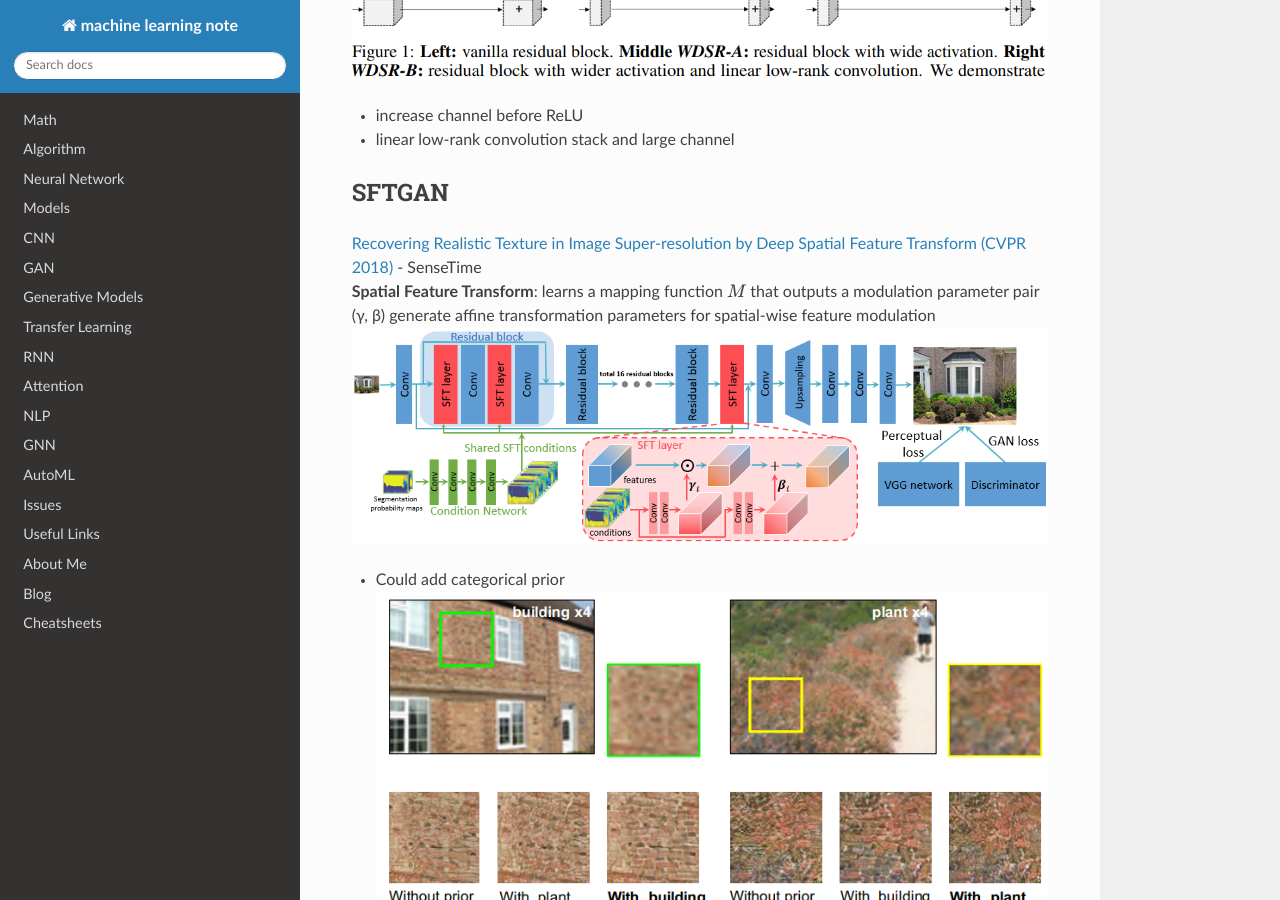
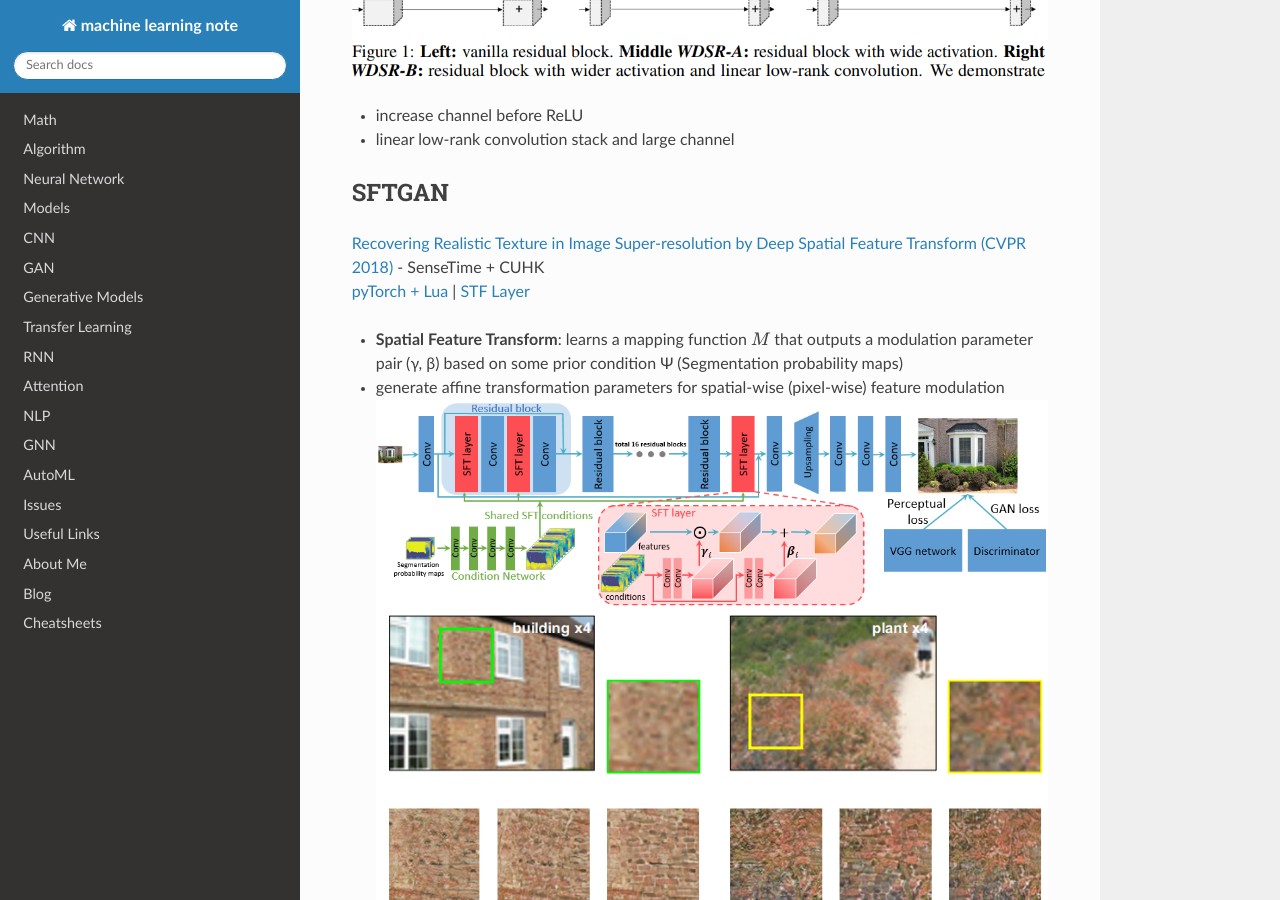
Before and after one commit to vlee-harmonicinc/machine-learning-note, a Sphinx documentation site: the page built from source/CNN/img2img/super-resolution.md, in a window 1280 px wide and 900 px high, scrolled down 1678 px. Built offline with Sphinx 7.4.7 and the Read the Docs theme 2.0.0, drawn with Linux system fonts in a browser that asks for light colours; comment, search, counter and statistics services are not loaded.

Commit message:
Update super-resolution.md

```diff
--- a/source/CNN/img2img/super-resolution.md
+++ b/source/CNN/img2img/super-resolution.md
@@ -38,11 +38,11 @@ multiscale architecture that reconstructs various scales of high-resolution imag
 * linear low-rank convolution stack and large channel
 
 ## SFTGAN
-[Recovering Realistic Texture in Image Super-resolution by Deep Spatial Feature Transform (CVPR 2018)](https://openaccess.thecvf.com/content_cvpr_2018/papers/Wang_Recovering_Realistic_Texture_CVPR_2018_paper.pdf) - SenseTime
-**Spatial Feature Transform**: learns a mapping function `$M$` that outputs a modulation parameter pair (γ, β)
-generate affine transformation parameters for spatial-wise feature modulation
+[Recovering Realistic Texture in Image Super-resolution by Deep Spatial Feature Transform (CVPR 2018)](https://openaccess.thecvf.com/content_cvpr_2018/papers/Wang_Recovering_Realistic_Texture_CVPR_2018_paper.pdf) - SenseTime + CUHK
+[pyTorch + Lua](https://github.com/xinntao/SFTGAN) | [STF Layer](https://github.com/xinntao/BasicSR/blob/00bbaf87163956fd00c22db73d051b9e27bcd563/codes/models/modules/sft_arch.py#L8-L20)
+* **Spatial Feature Transform**: learns a mapping function `$M$` that outputs a modulation parameter pair (γ, β) based on some prior condition Ψ (Segmentation probability maps)
+* generate affine transformation parameters for spatial-wise (pixel-wise) feature modulation
 ![](img/SFTGAN_architecture.png)
-* Could add categorical prior
 ![](img/SFTGAN.png)
 
 ## RDN
```
